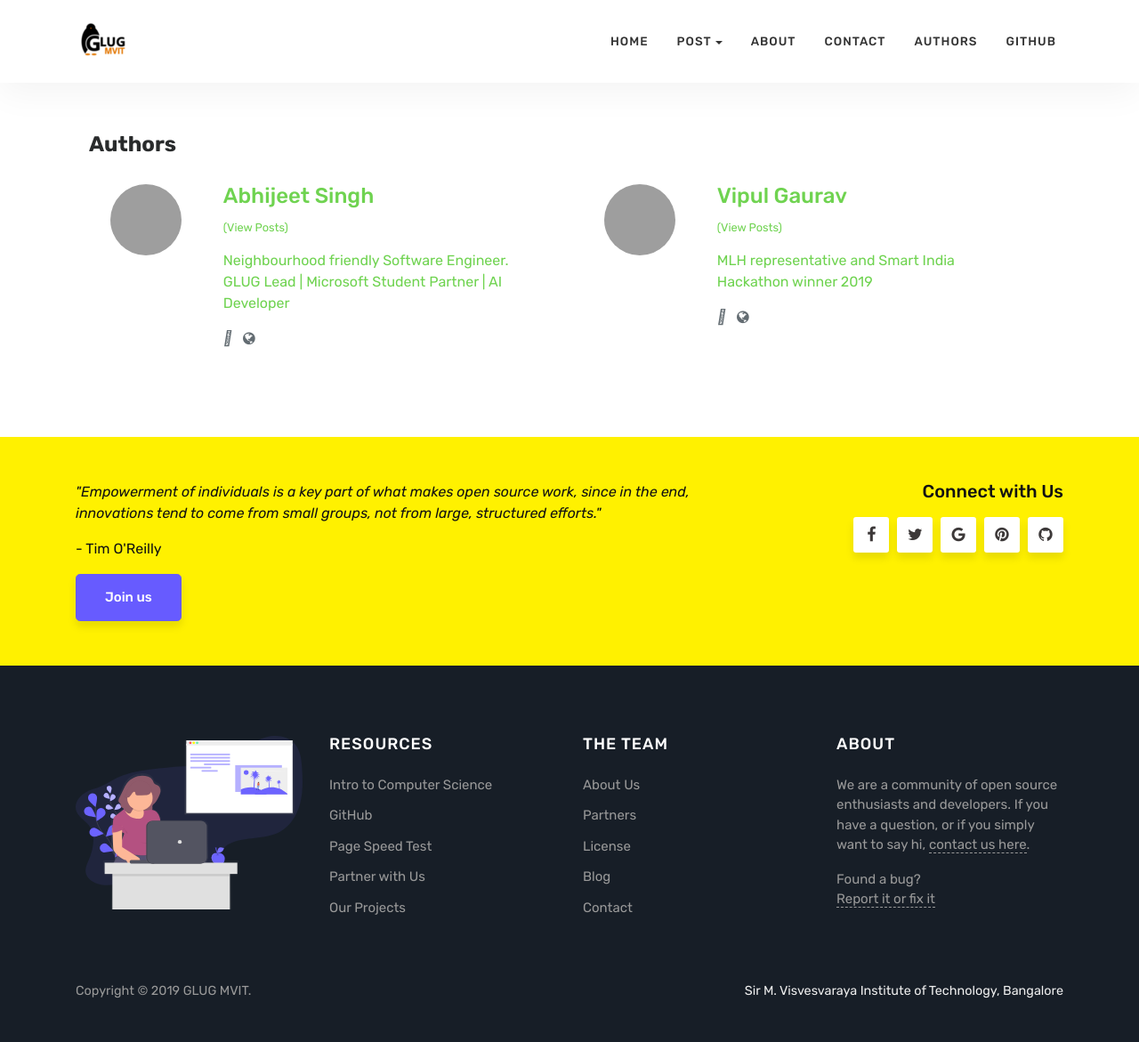
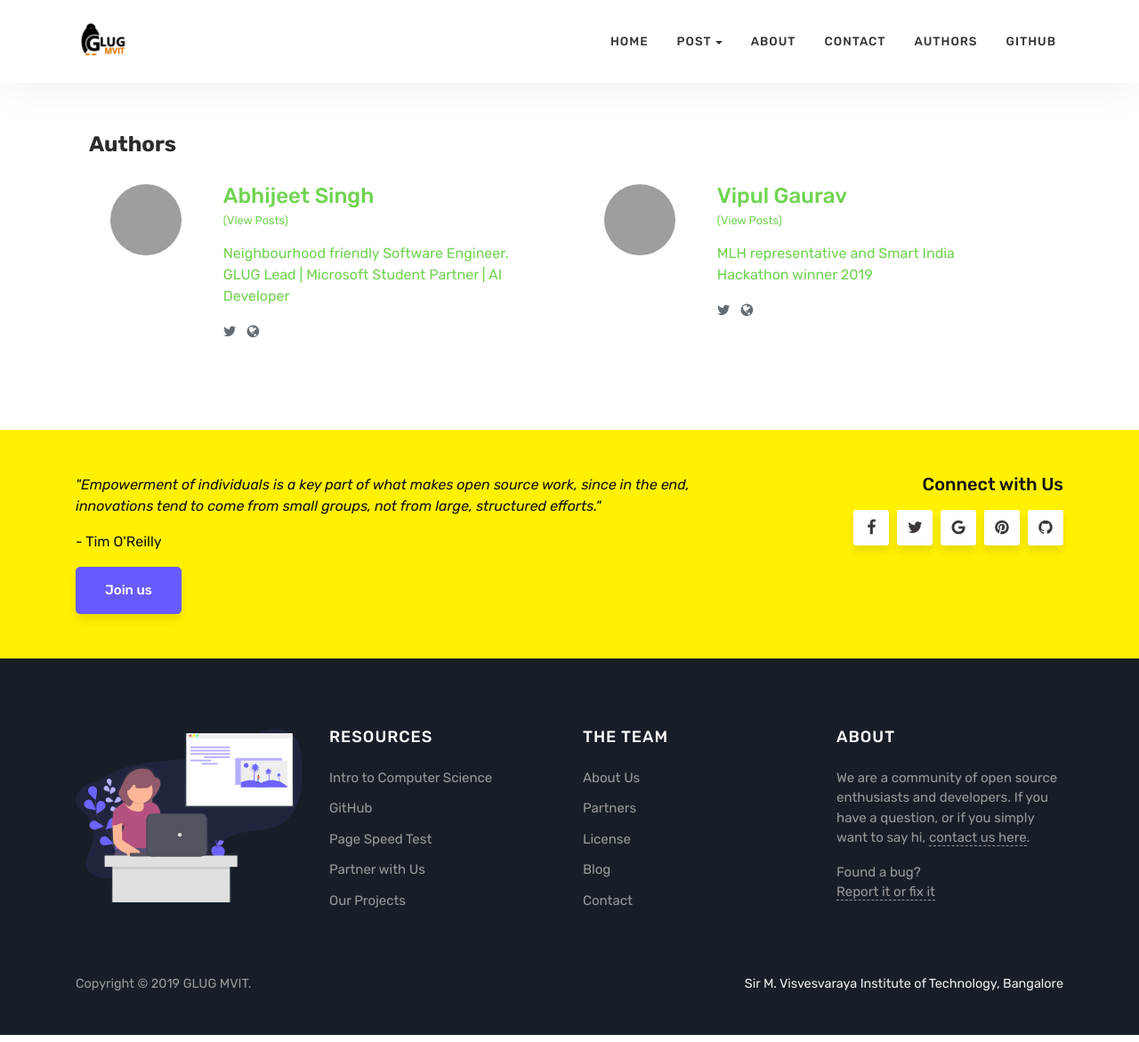
Before and after one commit to glugmvit/glugmvit.github.io, a Jekyll site: the page built from authors-list.html, in a window 1280 px wide and 1171 px high. Shown: the whole window at 89% size. Built offline with Jekyll 4.4.1, drawn with Linux system fonts in a browser that asks for light colours; grey boxes are pictures that could not be loaded.

Commit message:
added twiter link

```diff
--- a/authors-list.html
+++ b/authors-list.html
@@ -14,13 +14,13 @@
             <div class="col-md-3 mb-4 mb-md-0"><img alt="{{ author[1].name }}" src="https://www.gravatar.com/avatar/{{ author[1].gravatar }}?s=250&d=mm&r=x" class="rounded-circle" height="80" width="80"></div>
             <div class="col-md-9">
             <a href="{{site.baseurl}}/author-{{ author[1].name | slugify }}">
-            <h4> {{ author[1].name }} </h4>
+            <h4 class="text-dark mb-0"> {{ author[1].name }} </h4>
             <small class="d-inline-block mt-1 mb-3 font-weight-normal">(View Posts)</small>
             <div class="excerpt">{{ author[1].description }}</div>
             </a>
             <div class="icon-block mt-3 d-flex justify-content-between">
             <div>
-            <a target="_blank" href="{{ author[1].twitter }}"><i class="fab fa-twitter text-muted" aria-hidden="true"></i></a>  &nbsp;
+            <a target="_blank" href="{{ author[1].twitter }}"><i class="fa fa-twitter text-muted" aria-hidden="true"></i></a>  &nbsp;
             <a target="_blank" href="{{ author[1].site }}"><i class="fa fa-globe text-muted" aria-hidden="true"></i></a> &nbsp;
             </div>
             </div>
```
